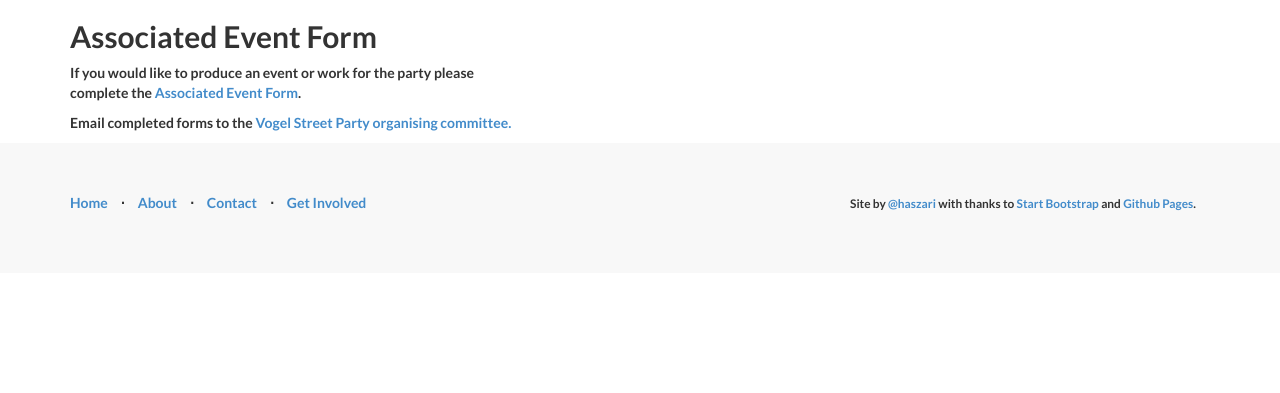
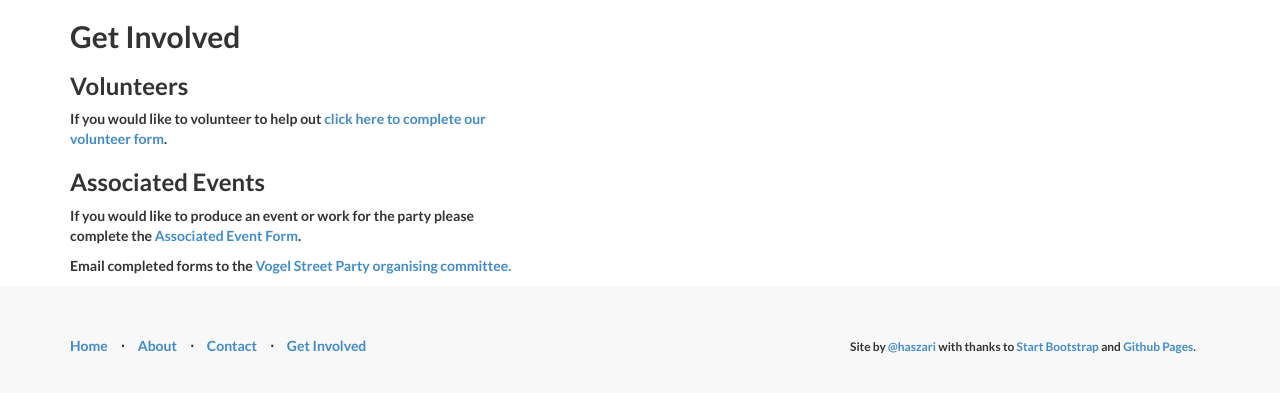
Before and after one commit to vogelstparty2015/vogelstparty2015.github.io, a Jekyll site: the page built from get-involved/index.html, in a window 1280 px wide. Shown: the top 393 px of the page. Built offline with Jekyll 4.4.1, drawn with Linux system fonts in a browser that asks for light colours.

Commit message:
add volunteer form to get-involved page

```diff
--- a/get-involved/index.html
+++ b/get-involved/index.html
@@ -1,8 +1,12 @@
 ---
 layout: lite
-title: Associated Event Form
+title: Get Involved
 ---
 
+<h3>Volunteers</h3>
+<p>If you would like to volunteer to help out <a href="https://docs.google.com/forms/d/1ECj4HCsJ-wBKFH-9lvnpMl4FUkWhxHZN1SJVuRO_MO8/viewform">click here to complete our volunteer form</a>.</p>
+
+<h3>Associated Events</h3>
 <p>If you would like to produce an event or work for the party please complete the <a href="/assets/VSP2015-AssocEventForm.pdf">Associated Event Form</a>.</p>
 
 <p>Email completed forms to the <a href="mailto:vogelstreetparty@gmail.com">Vogel Street Party organising committee.</a></p>
```
